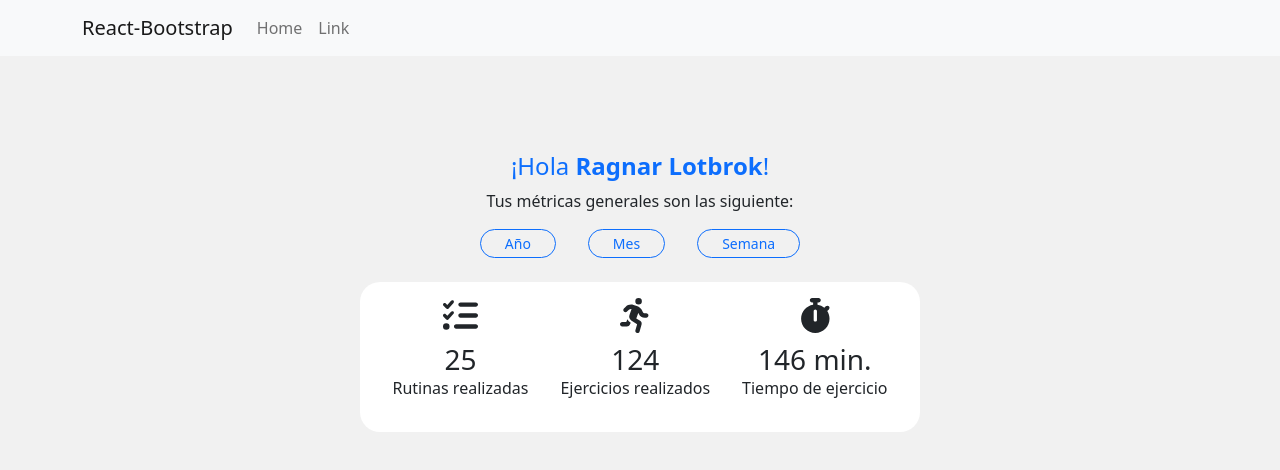
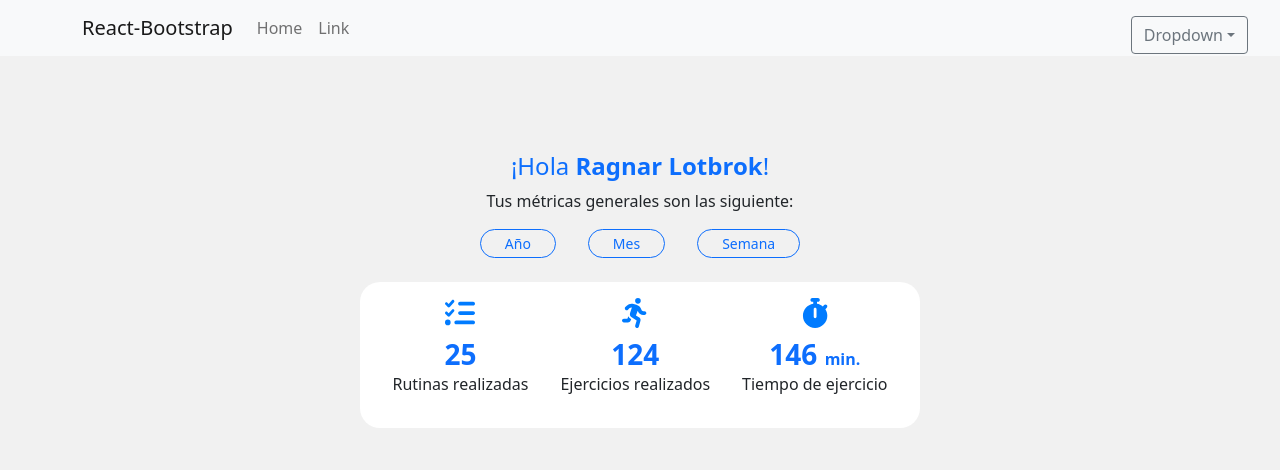
Before and after one commit to agustingu20/desafio-aictive, a React (Create React App) app: page / in a window 1280 px wide. Shown: the top 470 px of the page. Built offline with nearby package versions, Linux system fonts and the light colour scheme.

Commit message:
Add myaccount button in home page

```diff
--- a/src/components/Metrics.js
+++ b/src/components/Metrics.js
@@ -1,10 +1,23 @@
 import { faListCheck, faStopwatch, faPersonRunning } from '@fortawesome/free-solid-svg-icons'
 import { FontAwesomeIcon } from '@fortawesome/react-fontawesome'
 import React from 'react'
-import { Button } from 'react-bootstrap'
+import { Button, Dropdown, DropdownButton, InputGroup } from 'react-bootstrap'
 
 export default function Metrics() {
     return (
+        <>
+            <div style={{ position: "absolute", top: "1rem", right: "2rem" }} >
+                <InputGroup className="mb-3">
+                    <DropdownButton
+                        variant="outline-secondary"
+                        title="Dropdown"
+                        id="input-group-dropdown-1"
+                    >
+                        <Dropdown.Item href="#">Editar perfil</Dropdown.Item>
+                        <Dropdown.Item href="#">Cerrar sesión</Dropdown.Item>
+                    </DropdownButton>
+                </InputGroup>
+            </div>
             <div className='metrics-container-wrapper'>
                 <section className='text-center'>
                     <h4 className='text-primary'>¡Hola <b>Ragnar Lotbrok</b>!</h4>
@@ -16,22 +29,24 @@ export default function Metrics() {
                     </div>
                     <div className='metrics-container'>
                         <div className='text-center mx-3'>
-                        <FontAwesomeIcon icon={faListCheck} style={{ fontSize: "35px" }} />
-                        <h3 className='mt-2 mb-0'>25</h3>
+                            <FontAwesomeIcon icon={faListCheck} style={{ fontSize: "30px", color: "#007bff" }} />
+                            <h3 className='mt-2 mb-0 text-primary fw-bold'>25</h3>
                             <p>Rutinas realizadas</p>
                         </div>
                         <div className='text-center mx-3'>
-                        <FontAwesomeIcon icon={faPersonRunning} style={{ fontSize: "35px" }} />
-                        <h3 className='mt-2 mb-0'>124</h3>
+                            <FontAwesomeIcon icon={faPersonRunning} style={{ fontSize: "30px", color: "#007bff" }} />
+                            <h3 className='mt-2 mb-0 text-primary fw-bold'>124</h3>
                             <p>Ejercicios realizados</p>
                         </div>
                         <div className='text-center mx-3'>
-                        <FontAwesomeIcon icon={faStopwatch} style={{ fontSize: "35px" }} />
-                        <h3 className='mt-2 mb-0'>146 min.</h3>
+                            <FontAwesomeIcon icon={faStopwatch} style={{ fontSize: "30px", color: "#007bff" }} />
+                            <h3 className='mt-2 mb-0 text-primary fw-bold'>146 <span className='text-primary' style={{ fontSize: "1rem" }}>min.</span></h3>
                             <p>Tiempo de ejercicio</p>
                         </div>
                     </div>
                 </section>
             </div>
+        </>
+
     )
 }
```
Lines whose indentation alone changed are shown as unchanged.
